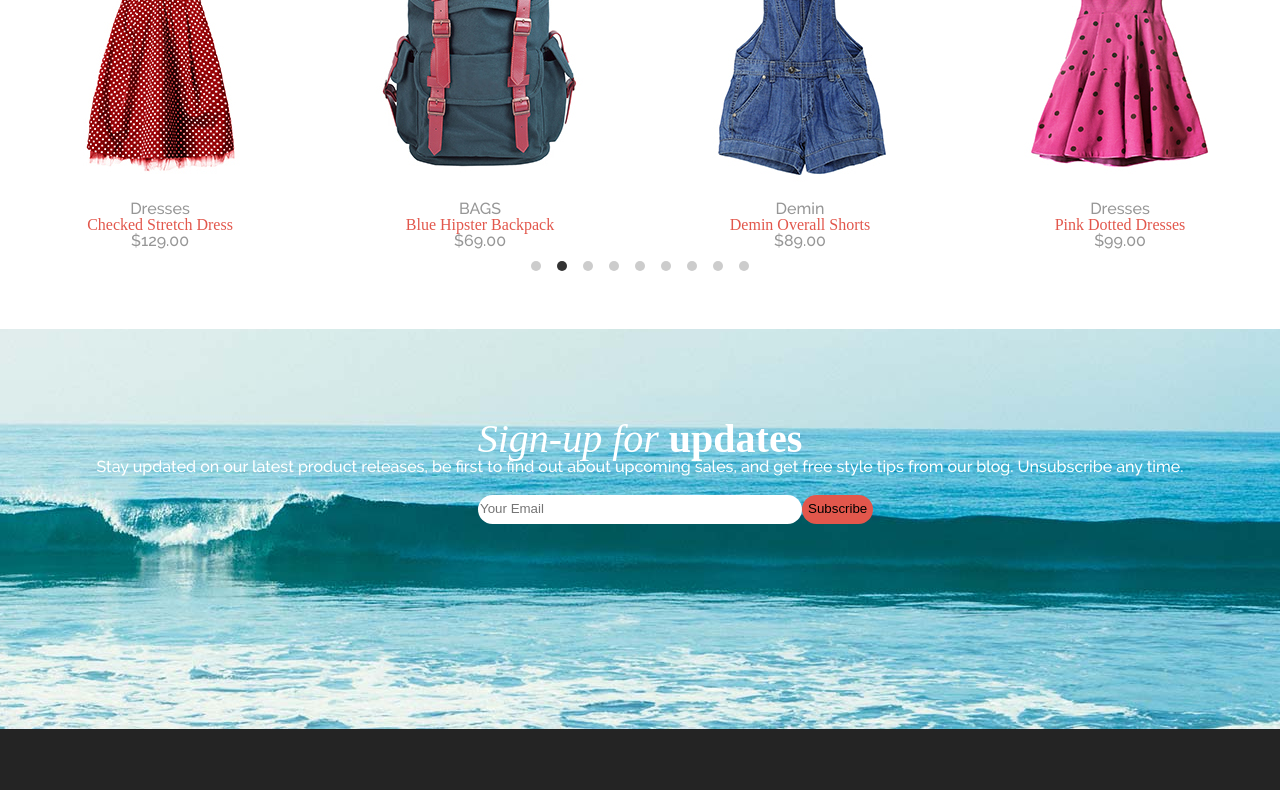
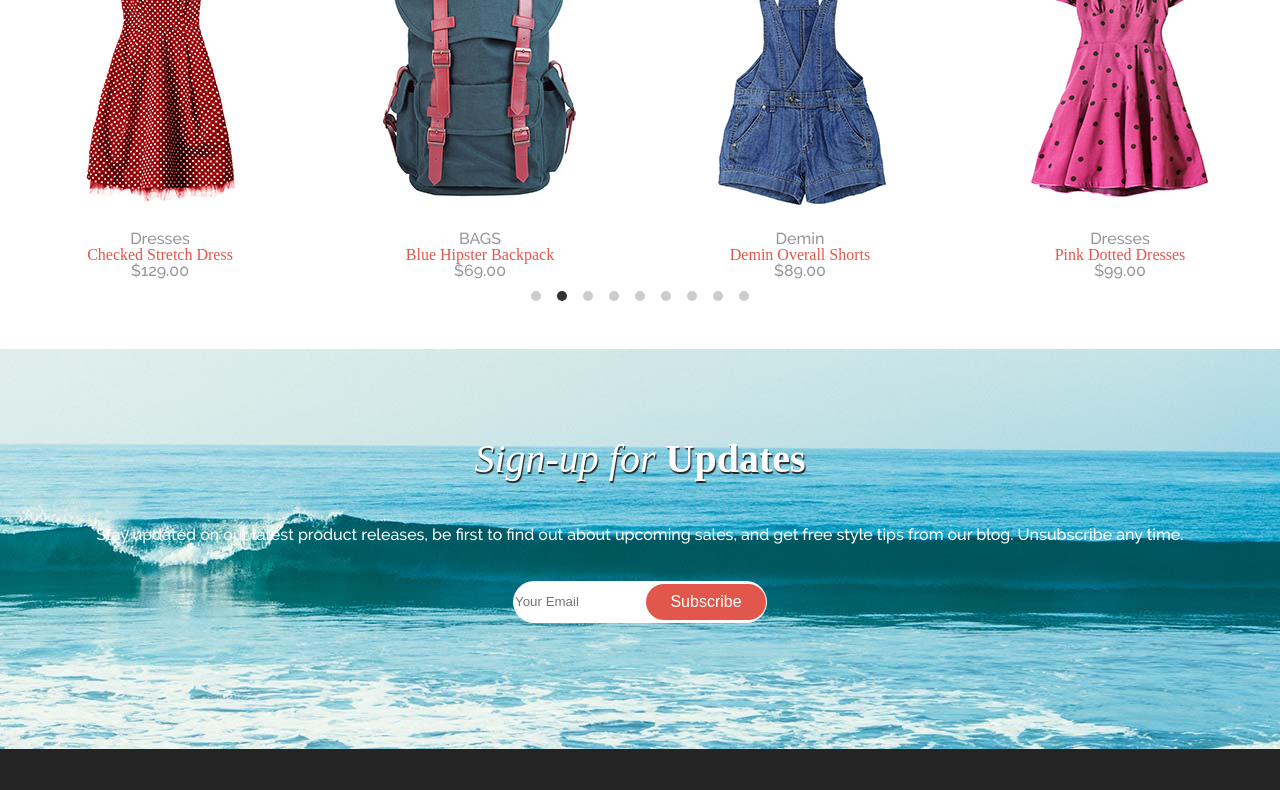
Before and after one commit to robmonga/aloha-project, a plain HTML site: page index.html in a window 1280 px wide. Shown: the part 1807-2597 px from the top of the page. Drawn offline with Linux system fonts and the light colour scheme.

Commit message:
cleaned up css and html, formatted subscribe button

```diff
--- a/JavaScript/index.js
+++ b/JavaScript/index.js
@@ -1,10 +1,10 @@
 // Email validity check. Just thanks for hitting subscribe button at this point
-
 $("form").on("click", "button", function(event) {
   event.preventDefault();
   alert("Thanks for subscribing");
   $(".submit").val("");
 });
+
 
 // mmost loved products carousel from flickity @ https://flickity.metafizzy.co/
 $('.main-carousel').flickity({
@@ -17,6 +17,7 @@ $('.main-carousel').flickity({
     resize:true,
     imagesLoaded:true,
   });
+
 //  smooth scrolling source @ https://css-tricks.com/snippets/jquery/smooth-scrolling/
   $(function() {
     $('a[href*="#"]:not([href="#"])').click(function() {
--- a/index.html
+++ b/index.html
@@ -4,10 +4,8 @@
     <meta charset="utf-8">
     <meta name="viewport" content="width=device-width, intial-scale=1">
     <!-- <link href="https://fonts.googleapis.com/css?family=Coiny" rel="stylesheet"> -->
-
     <link rel="stylesheet" href="https://use.fontawesome.com/releases/v5.6.3/css/all.css" integrity="sha384-UHRtZLI+pbxtHCWp1t77Bi1L4ZtiqrqD80Kn4Z8NTSRyMA2Fd33n5dQ8lWUE00s/"
         crossorigin="anonymous">
-
     <link href="style.css" type="text/css" rel="stylesheet">
     <link rel="stylesheet" href="flickity.css" media="screen">
 
@@ -15,12 +13,10 @@
 </head>
 
 <body class="site-container">
-
     <header class="site-header">
         <div class="logo">
             <img src="images/aloha-logo.svg" alt="aloha-logo">
         </div>
-
         <nav class="main-navigation">
             <ul>
                 <li><a href="#about">ABOUT</a></li>
@@ -29,18 +25,14 @@
                 <li><a href="#updates">UPDATES</a></li>
             </ul>
         </nav>
-
         <div class="cart">
             <img src="images/cart-icon.svg" alt="shopping cart">
         </div>
-
     </header>
 
     <section class="banner">
         <h1><span class="banner-collection">NEW COLLECTION</span></h1>
         <h2><span class="seasonal-collection">Spring/Summer 2016</span></h2>
-        <!---<img src="images/banner-girl.png" alt="Banner girl">-->
-        <!--<h2><i class="fas fa-cannabis fa-spin fa-3x"></i></h2>-->
     </section>
 
 
@@ -139,12 +131,12 @@
 
 
     <section class="newsletter" id="updates">
-        <h2><span class="italics">Sign-up for </span><span class="strong">updates</span></h2>
+        <h2><span class="italics">Sign-up for </span><span class="strong">Updates</span></h2>
         <p>Stay updated on our latest product releases, be first to find out about
             upcoming sales, and get free style tips from our blog. Unsubscribe any time.</p>
         <div class="email-form">
             <form action="" method="get">
-                <input text="email" name="Email" placeholder="Your Email">
+                <input text="email_address" name="Email" placeholder="Your Email">
                 <button class="submit" type="submit">Subscribe</button>
             </form>
         </div>
--- a/style.css
+++ b/style.css
@@ -230,18 +230,15 @@ table {
 =---------------------------------------------------------------------- */
 
 
-.site-container {
- }
 h2 {
   font-family: "PlayfairDisplay", serif;
+  font-size: 30pt;
   justify-content: center;
-  font-size: 30pt;
 }
 
 a {
   text-decoration: none;
 }
-
 
 .italics {
   font-style: italic;
@@ -261,33 +258,33 @@ h1 {
 /* ---------------------HEADER --------------------*/
 
 .site-header {
+  align-items: center;
+  box-sizing: border-box;
+  flex-direction: row;
   display: flex;
-  align-items: center;
   justify-content: space-around;
+  margin: 5px;
   padding: 15px;
-  flex-direction: row;
-  margin: 5px;
-  box-sizing: border-box;
 }
 
 .logo img {
+  align-self: flex-start;
   max-width: 90px;
-  align-self: flex-start;
 }
 
 .cart img {
+  align-self: flex-end;
   max-width: 50px;
-  align-self: flex-end;
 }
 
 .main-navigation a {
-  color:#e2574c
+  color: #e2574c;
 }
 
 .site-header li {
+  align-items: center;
   display: inline-block;
   padding: 1em;
-  align-items: center;
   justify-content: center;
 }
 
@@ -298,34 +295,38 @@ h1 {
 /* ------- BANNER ----- */
 
 .banner {
+  align-items: center;
   background: linear-gradient(rgba(0, 0, 0, 0.2), rgba(0, 0, 0, 0.2)),
   center/ contain no-repeat url("images/banner-girl.png"),
   center / cover no-repeat url("images/flower-bkgd.jpg");
-  height: 400px;
+  color: white;
   border: solid #2d2d2d 2px;
   display: flex;
-  align-items: center;
+  flex-direction: column;
+  height: 400px;
   justify-content: center;
-  flex-direction: column;
-  color: white;
   overflow: hidden;
 }
 
 .banner-collection {
+  line-height: 2.3;
   text-align: center;
-  line-height: 2.3;
+  text-shadow:1px 2px 1px #242424;
+
 }
 
 .seasonal-collection {
   font-size: 56px;
   font-family: "Raleway-Light";
+  text-shadow:1px 2px 1px #242424;
+
 }
 
 /*------ ABOUT ----- */
 
 .about {
+  line-height: 200%;
   padding: 10%;
-  line-height: 200%;
   text-align: center;
 }
 
@@ -342,10 +343,9 @@ h1 {
 .categories {
   display: flex;
   flex-wrap: wrap;
-
 }
 
-.categories div{
+.categories div {
   box-sizing: border-box;
   padding-top: 25%;
   position: relative;
@@ -359,9 +359,9 @@ h1 {
   text-transform: uppercase;
   align-items: baseline;
   position: absolute;
-  top:50%;
+  top: 50%;
   left: 50%;
-  transform:translate(-50%, -50%)
+  transform: translate(-50%, -50%);
 }
 .categories p:hover {
   color: #b64036;
@@ -373,7 +373,7 @@ h1 {
   background-size: cover, cover;
   background-position: center;
   border: solid white;
-  flex-basis: 50%
+  flex-basis: 50%;
 }
 
 .trends {
@@ -383,7 +383,6 @@ h1 {
   background-position: center;
   flex-basis: 25%;
   border: solid white;
-
 }
 .glasses {
   background-image: url("images/glasses-category.jpg");
@@ -404,16 +403,15 @@ h1 {
 }
 
 .bags {
-background-image:url("images/bags-category.jpg") ;
+  background-image: url("images/bags-category.jpg");
   background-repeat: no-repeat;
   background-position: center;
   background-size: cover, cover;
   flex-basis: 25%;
   border: solid white;
-
 }
 .womens {
-  background-image:url("images/womens-category.jpg");
+  background-image: url("images/womens-category.jpg");
   background-size: cover, cover;
   background-position: center;
   background-repeat: no-repeat;
@@ -423,65 +421,71 @@ border: solid white;
 
 /*-----------------MOST LOVED ITEMS ----------*/
 
+.most-loved-products h2 {
+  padding-bottom: 40px;
+}
 .most-loved-products h3 {
   color: #e2574c;
 }
 .most-loved-products p {
   color: #969696;
 }
-
 .most-loved-products {
   text-align: center;
-  padding-bottom: 5rem;
-  padding-top: 5rem;
+  padding: 70px 0px;
 }
-
 
 /*-----  SUBSCRIBE AREA ------ */
 .email-form {
   display: block;
+  padding: 20px;
   position: relative;
-  padding: 20px;
 }
 
 .email-form input {
   border-radius: 25px;
-  width: 20rem;
-  line-height: 2;
+  width: 250px;
+  line-height: 3;
   border: none;
+  min-width: 190px;
 }
 
 .submit {
+  background-color: #e2574c;
   border-radius: 25px;
   border: none;
-  line-height: 2;
-  background-color: #e2574c;
-  text-decoration: none;
+  color: white;
+  line-height: 1;
+  width:120px;
   position: absolute;
+  transform: translate(-121px, 3px);
+  font-size: 16px;
+  padding:10px;
 }
-.submit:hover{
-  background-color:#b6403c;
+.submit:hover {
+  background-color: #b6403c;
 }
 
 .newsletter {
   overflow: hidden;
-  position: relative;
-  background: url("images/wave-bkgd.jpg") no-repeat bottom;
+  background: bottom no-repeat url("images/wave-bkgd.jpg");
   height: 400px;
   text-align: center;
+  vertical-align: baseline;
 }
 
 .newsletter h2 {
+  color: white;
   padding-top: 90px;
-  color: white;
+  padding-bottom:30px;
+  text-shadow:1px 2px 1px #242424;
+
 }
 .newsletter p {
-  padding-top: 20px;
+  color: white;
+  line-height: 2;
+  margin: 10px;
   text-align: center;
-  width: 50px;
-  display: inline;
-  margin: 10px;
-  color: white;
 }
 
 /*----- FOOTER  ------*/
@@ -496,29 +500,26 @@ border: solid white;
 .company-info {
   float: left;
   color: #fff;
-  font-family: "PlayfairDisplay-Regular"
+  font-family: "PlayfairDisplay-Regular";
 }
 
 .company-info p:last-child {
-  color:#969696;
-  font-family: "Raleway-Light"
+  color: #969696;
+  font-family: "Raleway-Light";
 }
 
 .social-links {
   float: right;
 }
 
-.social-links a{
+.social-links a {
   color: #fff;
 }
 .social-links a:hover {
   color: #b64036;
 }
 
-
-
 /* --------------MEDIA QUERIES ----------------*/
-
 
 @media (max-width: 600px) {
   /* header */
@@ -537,9 +538,12 @@ border: solid white;
     font-size: 24px;
   }
   .mens {
-    flex-basis: 100%
+    flex-basis: 100%;
   }
-  .trends, .glasses, .sale, .bags {
+  .trends,
+  .glasses,
+  .sale,
+  .bags {
     flex-basis: 50%;
   }
   .womens {
```
Lines whose indentation alone changed are shown as unchanged.
